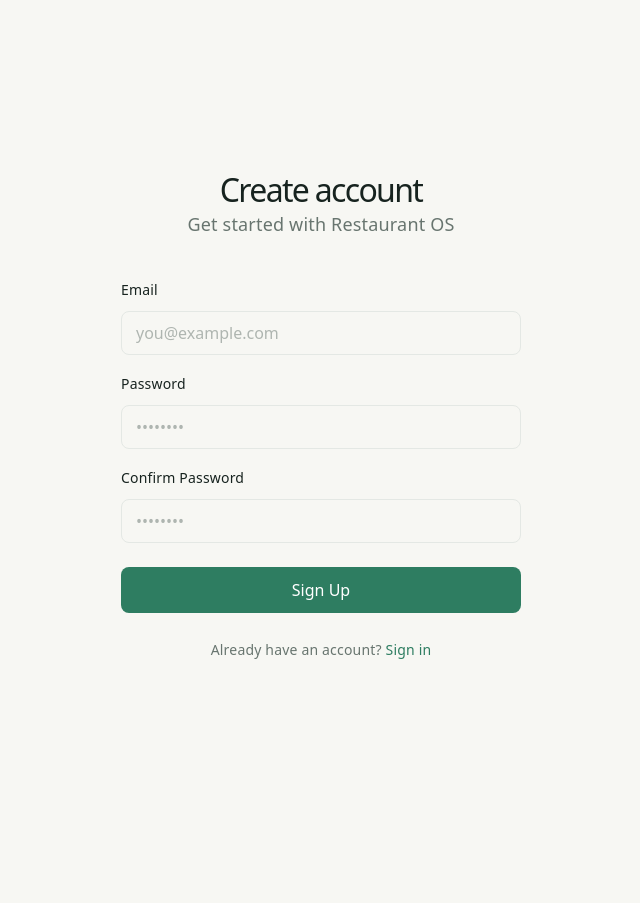
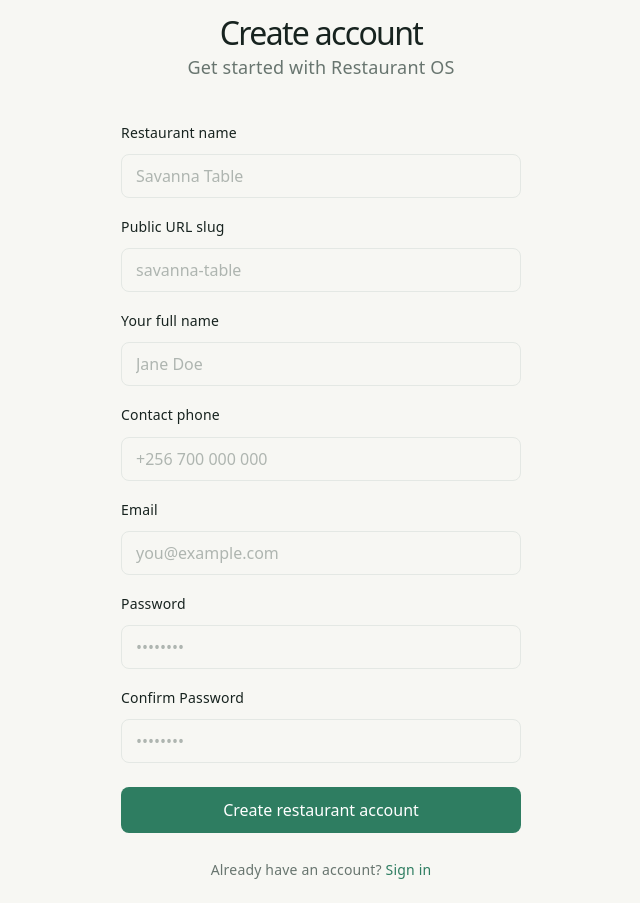
Before and after one commit to hamdan-bit/Restaurant-OS, a React (Vite) app: page /signup in a window 1280 px wide. Shown: the whole page, without its empty margins (319-959 px from the left). Before the commit the page ends 840 px from the top, so only its background shows below. Built offline with nearby package versions, Linux system fonts and the light colour scheme; no server answers.

Commit message:
implemented account approval by platform admin

```diff
--- a/src/App.tsx
+++ b/src/App.tsx
@@ -17,6 +17,7 @@ import OwnerOverview from './pages/OwnerOverview'
 import ManagerOverview from './pages/ManagerOverview'
 import PlatformConsole from './pages/PlatformConsole'
 import WorkspaceAccessRoute from './components/WorkspaceAccessRoute'
+import RegistrationPage from './pages/RegistrationPage'
 import './index.css'
 
 function App() {
@@ -32,6 +33,7 @@ function App() {
 
           <Route element={<ProtectedRoute />}>
             <Route path="/dashboard" element={<Dashboard />} />
+            <Route path="/register" element={<RegistrationPage />} />
             <Route
               path="/application-status"
               element={
@@ -51,8 +53,7 @@ function App() {
               <Route path="/manager/*" element={<WorkspacePlaceholder role="manager" />} />
             </Route>
             <Route element={<WorkspaceAccessRoute role="platform" />}>
-              <Route path="/platform" element={<PlatformConsole />} />
-              <Route path="/platform/*" element={<WorkspacePlaceholder role="platform" />} />
+              <Route path="/platform/*" element={<PlatformConsole />} />
             </Route>
             <Route
               path="/restricted"
--- a/src/lib/data-services.ts
+++ b/src/lib/data-services.ts
@@ -111,6 +111,13 @@ export async function submitRegistrationApplication(applicationId: string) {
     application_id: applicationId,
   })
   if (error) throw new Error(error.message)
+}
+
+export async function createAndSubmitRegistrationApplication(
+  input: RegistrationApplicationInput,
+) {
+  const applicationId = await createRegistrationApplication(input)
+  await submitRegistrationApplication(applicationId)
 }
 
 export async function listMyRegistrationApplications(): Promise<
--- a/src/pages/Dashboard.tsx
+++ b/src/pages/Dashboard.tsx
@@ -31,7 +31,7 @@ export default function Dashboard() {
     return <StatePage title={status === 'REJECTED' ? 'Application not approved' : 'Application status'} message={message} action={{ label: 'Refresh status', to: '/dashboard' }} />
   }
   if (destination.kind === 'empty') {
-    return <StatePage title="No workspace yet" message="Your account is ready, but it is not linked to a restaurant workspace or application." action={{ label: 'Start a registration', to: '/signup' }} />
+    return <StatePage title="No workspace yet" message="Your account is ready, but it is not linked to a restaurant workspace or application." action={{ label: 'Register your restaurant', to: '/register' }} />
   }
   return <Navigate to={destination.path} replace />
 }
--- a/src/pages/PlatformConsole.tsx
+++ b/src/pages/PlatformConsole.tsx
@@ -54,7 +54,11 @@ function ConsoleContent({ data, refresh }: { data: PlatformConsoleData; refresh:
       : pathname.includes('/tenants') ? 'tenants'
         : pathname.includes('/plans') ? 'plans'
           : pathname.includes('/subscriptions') ? 'subscriptions'
-            : pathname.includes('/audit') ? 'audit' : 'overview'
+            : pathname.includes('/billing') ? 'billing'
+              : pathname.includes('/users') ? 'users'
+                : pathname.includes('/support') ? 'support'
+                  : pathname.includes('/health') ? 'health'
+                    : pathname.includes('/audit') ? 'audit' : 'overview'
   const pending = data.applications.filter((application) => ['PENDING_APPROVAL', 'MORE_INFORMATION_REQUIRED'].includes(application.status))
   const activeTenants = data.restaurants.filter((restaurant) => restaurant.status === 'ACTIVE').length
   const activeSubscriptions = data.subscriptions.filter((subscription) => ['TRIAL', 'ACTIVE', 'PAST_DUE', 'GRACE_PERIOD'].includes(subscription.status)).length
@@ -69,6 +73,10 @@ function ConsoleContent({ data, refresh }: { data: PlatformConsoleData; refresh:
     {view === 'tenants' && <Tenants data={data} />}
     {view === 'plans' && <Plans data={data} />}
     {view === 'subscriptions' && <Subscriptions data={data} />}
+    {view === 'billing' && <SectionState title="Billing and revenue" message="Platform subscription billing is connected to the hosted subscription ledger. Revenue reporting and invoice actions are the next platform module." />}
+    {view === 'users' && <SectionState title="Platform users" message="Platform users are protected by separate platform roles. User administration will be enabled here for Super Administrators." />}
+    {view === 'support' && <SectionState title="Support" message="Support requests and audited tenant access will be managed here. No tenant data is exposed from this placeholder." />}
+    {view === 'health' && <SectionState title="System health" message="Hosted service health monitoring will appear here as operational telemetry is connected." />}
     {view === 'audit' && <Audit data={data} />}
   </div>
 }
@@ -122,6 +130,10 @@ function Metric({ label, value, detail, tone }: { label: string; value: number |
   return <article className={`platform-metric ${tone}`}><span>{label}</span><strong>{value}</strong><small>{detail}</small></article>
 }
 
+function SectionState({ title, message }: { title: string; message: string }) {
+  return <section className="platform-section-state"><p className="platform-eyebrow">FAIRPRICE PLATFORM</p><h1>{title}</h1><p>{message}</p><span>Module foundation</span></section>
+}
+
 function PanelHeading({ label, title, to }: { label: string; title: string; to: string }) {
   return <div className="platform-heading"><div><span>{label}</span><h2>{title}</h2></div><Link to={to}>View all →</Link></div>
 }
--- /dev/null
+++ b/src/pages/RegistrationPage.tsx
@@ -0,0 +1,39 @@
+import { useState, type FormEvent } from 'react'
+import { useNavigate } from 'react-router-dom'
+import AppShell from '../components/AppShell'
+import { useAuth } from '../contexts/AuthContext'
+import { createAndSubmitRegistrationApplication } from '../lib/data-services'
+import './Auth.css'
+
+export default function RegistrationPage() {
+  const [businessName, setBusinessName] = useState('')
+  const [publicSlug, setPublicSlug] = useState('')
+  const [ownerName, setOwnerName] = useState('')
+  const [contactPhone, setContactPhone] = useState('')
+  const [error, setError] = useState<string | null>(null)
+  const [loading, setLoading] = useState(false)
+  const navigate = useNavigate()
+  const { user } = useAuth()
+
+  const submit = async (event: FormEvent) => {
+    event.preventDefault()
+    setError(null)
+    setLoading(true)
+    try {
+      await createAndSubmitRegistrationApplication({
+        business_name: businessName,
+        public_slug: publicSlug,
+        owner_name: ownerName,
+        contact_email: user?.email ?? '',
+        contact_phone: contactPhone || null,
+      })
+      navigate('/dashboard', { replace: true })
+    } catch (reason: unknown) {
+      setError(reason instanceof Error ? reason.message : 'Registration could not be submitted.')
+    } finally {
+      setLoading(false)
+    }
+  }
+
+  return <AppShell><section className="auth-container"><div className="auth-card"><h1>Register your restaurant</h1><p className="auth-subtitle">Submit your workspace for platform approval.</p>{error && <div className="auth-error">{error}</div>}<form onSubmit={submit} className="auth-form"><label htmlFor="registration-business">Restaurant name</label><input id="registration-business" value={businessName} onChange={(event) => setBusinessName(event.target.value)} required /><label htmlFor="registration-slug">Public URL slug</label><input id="registration-slug" value={publicSlug} onChange={(event) => setPublicSlug(event.target.value.toLowerCase().replace(/[^a-z0-9-]/g, '-'))} required /><label htmlFor="registration-owner">Owner name</label><input id="registration-owner" value={ownerName} onChange={(event) => setOwnerName(event.target.value)} required /><label htmlFor="registration-phone">Contact phone</label><input id="registration-phone" type="tel" value={contactPhone} onChange={(event) => setContactPhone(event.target.value)} /><button className="auth-button" disabled={loading}>{loading ? 'Submitting…' : 'Submit for approval'}</button></form></div></section></AppShell>
+}
--- a/src/pages/Signup.tsx
+++ b/src/pages/Signup.tsx
@@ -7,6 +7,10 @@ export default function Signup() {
   const [email, setEmail] = useState('')
   const [password, setPassword] = useState('')
   const [confirmPassword, setConfirmPassword] = useState('')
+  const [businessName, setBusinessName] = useState('')
+  const [publicSlug, setPublicSlug] = useState('')
+  const [ownerName, setOwnerName] = useState('')
+  const [contactPhone, setContactPhone] = useState('')
   const [error, setError] = useState<string | null>(null)
   const [success, setSuccess] = useState(false)
   const [loading, setLoading] = useState(false)
@@ -28,6 +32,13 @@ export default function Signup() {
       setError(error.message)
       setLoading(false)
     } else {
+      localStorage.setItem('fairprice-registration-draft', JSON.stringify({
+        business_name: businessName,
+        public_slug: publicSlug,
+        owner_name: ownerName,
+        contact_email: email,
+        contact_phone: contactPhone || null,
+      }))
       setSuccess(true)
       setLoading(false)
     }
@@ -60,6 +71,18 @@ export default function Signup() {
         {error && <div className="auth-error">{error}</div>}
 
         <form onSubmit={handleSubmit} className="auth-form">
+          <label htmlFor="business-name">Restaurant name</label>
+          <input id="business-name" value={businessName} onChange={(e) => setBusinessName(e.target.value)} placeholder="Savanna Table" required />
+
+          <label htmlFor="public-slug">Public URL slug</label>
+          <input id="public-slug" value={publicSlug} onChange={(e) => setPublicSlug(e.target.value.toLowerCase().replace(/[^a-z0-9-]/g, '-'))} placeholder="savanna-table" required />
+
+          <label htmlFor="owner-name">Your full name</label>
+          <input id="owner-name" value={ownerName} onChange={(e) => setOwnerName(e.target.value)} placeholder="Jane Doe" required />
+
+          <label htmlFor="contact-phone">Contact phone</label>
+          <input id="contact-phone" type="tel" value={contactPhone} onChange={(e) => setContactPhone(e.target.value)} placeholder="+256 700 000 000" />
+
           <label htmlFor="email">Email</label>
           <input
             id="email"
@@ -96,7 +119,7 @@ export default function Signup() {
           />
 
           <button type="submit" className="auth-button" disabled={loading}>
-            {loading ? 'Creating account…' : 'Sign Up'}
+            {loading ? 'Creating registration…' : 'Create restaurant account'}
           </button>
         </form>
 
```
Also changed, not shown: src/pages/Login.tsx (+19 -0 lines), src/pages/PlatformConsole.css.
